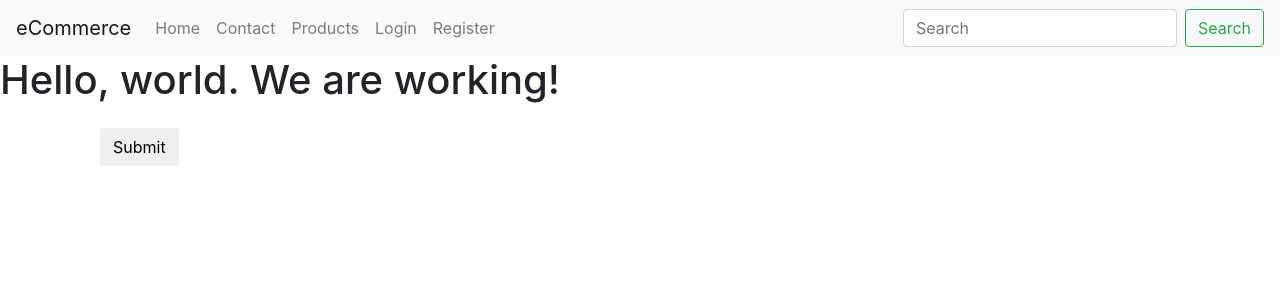
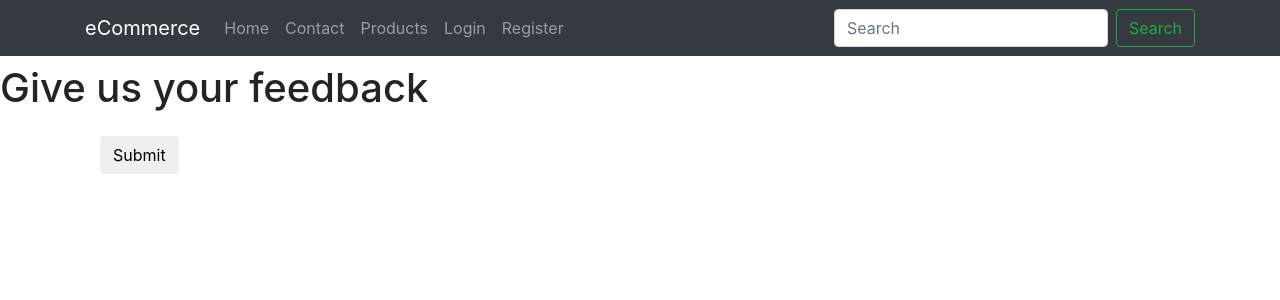
Before and after one commit to an-Nash/Commercial_site, a Django app: template templates/contact/view.html in a window 1280 px wide. Shown: the top 300 px of the page. Run offline with Django 3.2, Linux system fonts and the light colour scheme; the template is opened without the code that fills it, so the values that code supplies are empty; some libraries are stand-ins or nearby versions.

Commit message:
NavBar and all view pages style have been changed

```diff
--- a/ecommerce/urls.py
+++ b/ecommerce/urls.py
@@ -19,6 +19,7 @@ from django.conf.urls.static import static
 
 from django.conf.urls import url, include
 from django.contrib import admin
+from django.views.generic import TemplateView
 
 from .views import home_page, contact_page, about_page, login_page, register_page
 # from products.views import (
@@ -34,6 +35,7 @@ urlpatterns = [
 	url(r'^$', home_page, name='home'),
 	url(r'^login/', login_page, name='login'),
 	url(r'^register/', register_page, name='register'),
+	url(r'^bootstrap/', TemplateView.as_view(template_name='bootstrap/example.html')),
 	url(r'^contact/', contact_page, name='contact'),
 	url(r'^about/', about_page, name='about'),
 	url(r'^products/', include("products.urls", namespace='products')),
--- a/ecommerce/views.py
+++ b/ecommerce/views.py
@@ -21,7 +21,7 @@ def about_page(request):
 def contact_page(request):
 	contact_form = ContactForm(request.POST or None)
 	context = {
-	"title":"welcome to the about page",
+	"title":"welcome to the Contact page",
 	"form" : contact_form
 	}
 	if contact_form.is_valid():
--- a/products/templates/products/snippets/card.html
+++ b/products/templates/products/snippets/card.html
@@ -1,4 +1,4 @@
-<div class="card" style="width: 18rem;">
+<div class="card" style="width: 12rem;">
 {% if instance.image %}
      <img src="{{ instance.image.url }}" class="card-img-top" alt="...">
  {% endif %}
@@ -7,5 +7,6 @@
 	    <p class="card-text">{{ instance.description|truncatewords:12 }}</p>
 	    <a href="{{ instance.get_absolute_url }}" class="btn btn-primary">View</a>
 <!--     <a href="{% url 'products:detail' slug=instance.slug %}" class="btn btn-warning">Url-Shortcut</a> -->
+
   </div>
 </div>
--- a/templates/base/nav.html
+++ b/templates/base/nav.html
@@ -3,13 +3,14 @@
 {% url 'products:list' as product_url %}
 {% url 'login' as login_url %}
 {% url 'register' as register_url %}
-<nav class="navbar navbar-expand-lg navbar-light bg-light">
+<nav class="navbar navbar-expand-md navbar-dark bg-dark mb-2">
+	<div class='container'>
 	  <a class="navbar-brand" href="#">{% if brand_name %} {{ brand_name }} {% else %}Toxic{% endif %}</a>
-  <button class="navbar-toggler" type="button" data-toggle="collapse" data-target="#navbarSupportedContent" aria-controls="navbarSupportedContent" aria-expanded="false" aria-label="Toggle navigation">
+	  <button class="navbar-toggler" type="button" data-toggle="collapse" data-target="#navbarCollapseLinks"  aria-expanded="false" aria-label="Toggle navigation">
 	    <span class="navbar-toggler-icon"></span>
 	  </button>
 
-  <div class="collapse navbar-collapse" id="navbarSupportedContent">
+	  <div class="collapse navbar-collapse" id="navbarCollapseLinks">
 	    <ul class="navbar-nav mr-auto">
 	      <li class="nav-item {% if request.path == home_url %} active {% endif %}">
 	        <a class="nav-link" href="{{ home_url }}">Home <span class="sr-only">(current)</span></a>
@@ -37,6 +38,7 @@
 	      <input class="form-control mr-sm-2" type="search" placeholder="Search" aria-label="Search">
 	      <button class="btn btn-outline-success my-2 my-sm-0" type="submit">Search</button>
 	    </form>
+	  </div>
 	</div>
 </nav>
 
--- a/templates/contact/view.html
+++ b/templates/contact/view.html
@@ -2,7 +2,7 @@
 
 
 {% block content %}
-  <h1>Hello, world. We are working!</h1>
+  <h1>Give us your feedback</h1>
 </div>
 
 <div class="container">
@@ -42,12 +42,12 @@
     <!-- Bootstrap CSS -->
     <link rel="stylesheet" href="https://maxcdn.bootstrapcdn.com/bootstrap/4.0.0/css/bootstrap.min.css" integrity="sha384-Gn5384xqQ1aoWXA+058RXPxPg6fy4IWvTNh0E263XmFcJlSAwiGgFAW/dAiS6JXm" crossorigin="anonymous">
 
-    <title>Hello, world!</title>
+    <title>Contact</title>
 
   </head>
   <body>
     <div class='text-center'>
-      <h1>Hello, world. We are working!</h1>
+      <h1>Give us your feedback</h1>
     </div>
 
     <div class="container">
```
Also changed, not shown: templates/auth/login.html (+15 -4 lines), templates/auth/register.html (+14 -4 lines), templates/bootstrap/example.html (added, +39 -0 lines). Lines whose indentation alone changed are shown as unchanged.
